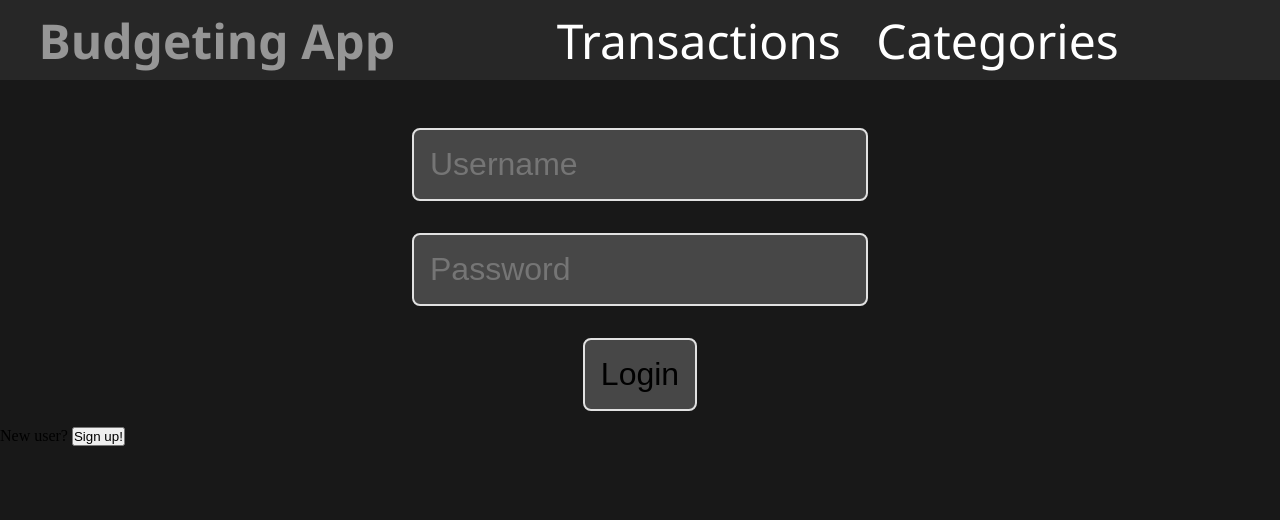
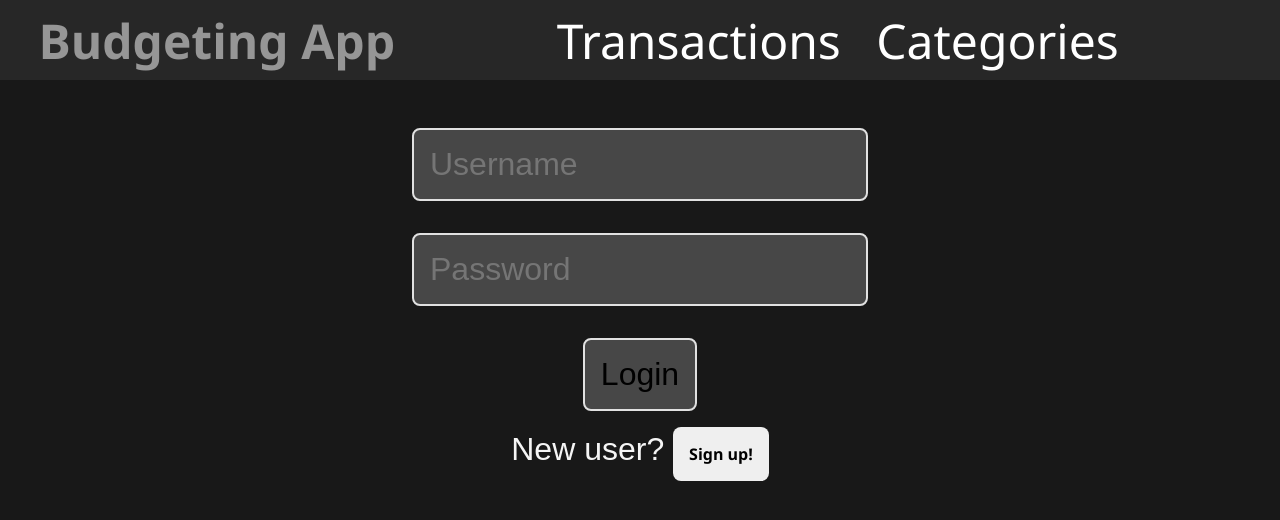
Before and after one commit to alevinaccia/Budgeting-App, a plain HTML site: page Client/Auth/index.html in a window 1280 px wide. Drawn offline with Linux system fonts and the light colour scheme.

Commit message:
Nothing really important

```diff
--- a/Client/Auth/index.html
+++ b/Client/Auth/index.html
@@ -25,8 +25,11 @@
         <input type="button" id="login" value="Login" onclick="loginfunc()">
         <input type="button" id="signup" style="display : none" value="Signup" onclick="signupfunc()">
     </form>
-    <p id="signupbtn">New user? <button onclick="showSignup()">Sign up!</button></p>
-    <p id="loginbtn" style="display : none">Already registred? <button onclick="showLogin()">Login!</button></p>
+    <div class="cntLoginSignup">
+        <p id="signupbtn">New user? <button onclick="showSignup()">Sign up!</button></p>
+        <p id="loginbtn" style="display : none">Already registred? <button onclick="showLogin()">Login!</button></p>
+    </div>
 </body>
-    <script src="auth.js"></script>
+<script src="auth.js"></script>
+
 </html>
--- a/Client/Main/Transaction Manager.js
+++ b/Client/Main/Transaction Manager.js
@@ -90,7 +90,7 @@ export class TransactionManager {
 
         t.typeOf == true ? (c = "income") : (c = "expense");
 
-        li.innerHTML = `${t.msg} <span class=${c}>${t.value}€</span>`;
+        li.innerHTML = `${t.msg} <span class=${c}>${t.value}€`;
 
         this.ul.appendChild(li);
 
--- a/Client/newStyle.css
+++ b/Client/newStyle.css
@@ -134,9 +134,30 @@ form button{
     align-items: center;
     color: rgb(200,200,200);
     margin: 4% 30%;
-    justify-content: center;
+    justify-content: space-evenly;
     border: solid 5px;
     border-radius: 1em;
+}
+
+.cntLoginSignup {
+    display: flex;
+    justify-content: center;
+    align-items: center;
+    color: whitesmoke;
+}
+
+.cntLoginSignup button{
+    padding: 1em;
+    font-size: 0.5em;
+    font-family: 'Segoe UI';
+    font-weight: bold;
+    border-radius: 0.5em;
+    border: solid 0px;
+}
+
+.cntLoginSignup p{
+    font-family: sans-serif;
+    font-size: 2em;
 }
 
 .categories button{
@@ -159,6 +180,8 @@ form button{
 }
 
 .transactionListElement{
+    display: flex;
+    justify-content: space-between;
     font-size: 2em;
     font-family: 'Courier New', Courier, monospace;
     color: white;
@@ -167,6 +190,12 @@ form button{
     margin: 1em;
     border: 6px solid;
     border-radius: 0.5em;
+    transition-duration: 0.2s;
+}
+
+.transactionListElement:hover{
+    transform: scale(1.5);
+    font-size: 1.5em;
 }
 
 .ui-response{
```
Also changed, not shown: Client/Transaction/transaction.html (+1 -1 lines).
